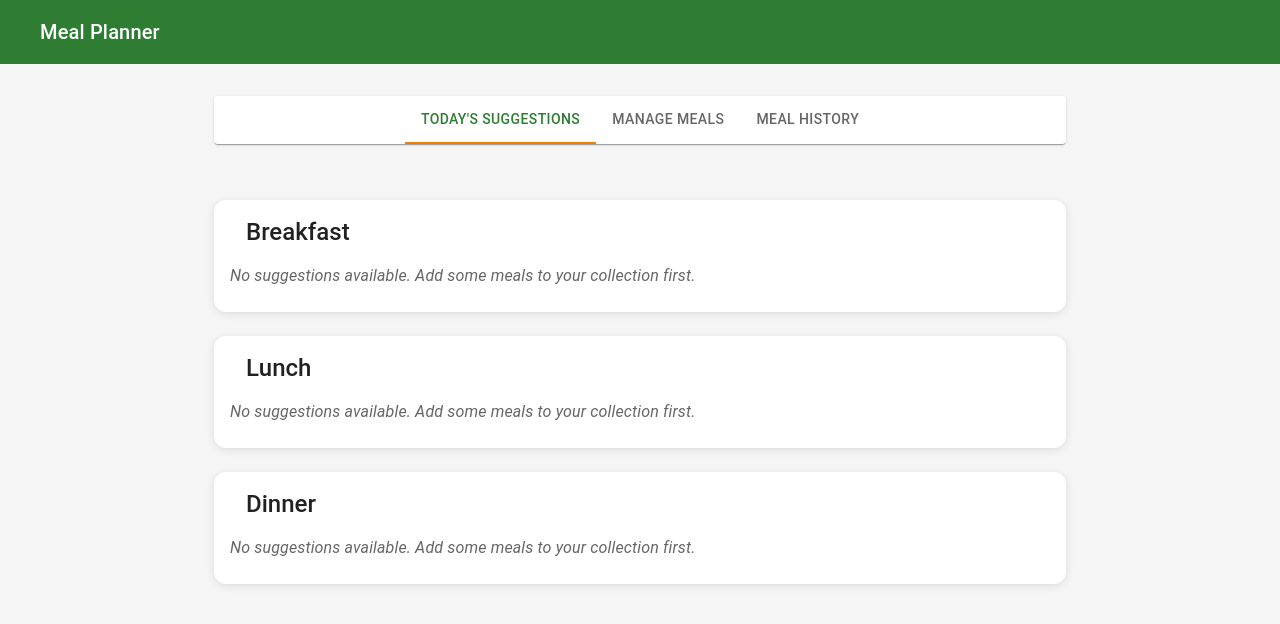
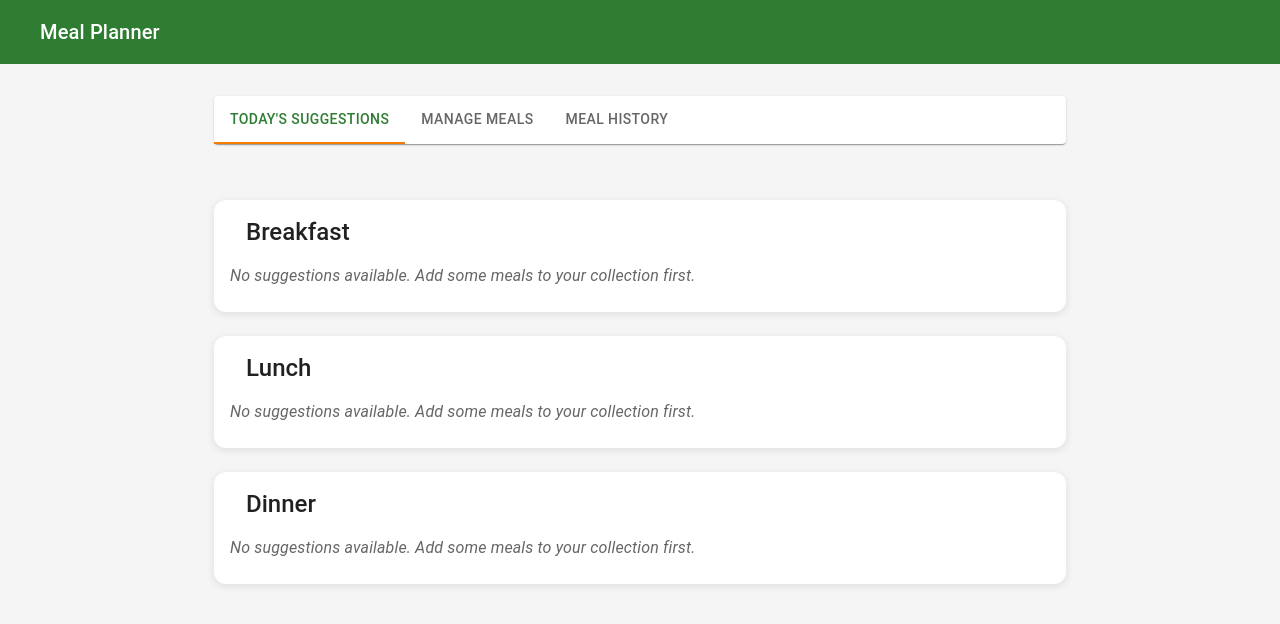
Before and after one commit to leafyishere29/meal-planner-app, a React (Vite) app: page / in a window 1280 px wide. Shown: the top 624 px of the page. Built offline with nearby package versions, Linux system fonts and the light colour scheme; some icons are missing.

Commit message:
Scroll fix

```diff
--- a/src/App.tsx
+++ b/src/App.tsx
@@ -79,6 +79,8 @@ function App() {
                 indicatorColor="secondary"
                 textColor="primary"
                 centered
+                variant="scrollable"
+                scrollButtons="auto"
               >
                 <Tab label="Today's Suggestions" />
                 <Tab label="Manage Meals" />
```
